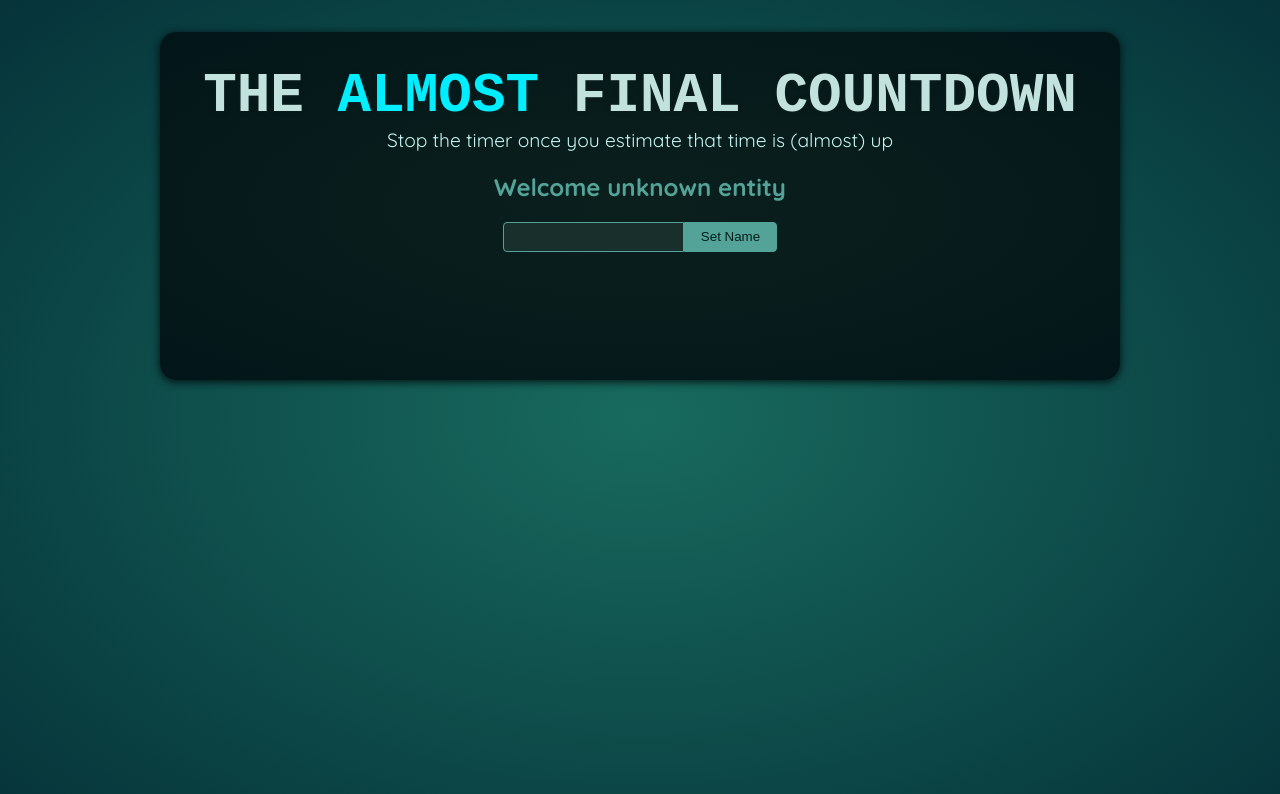
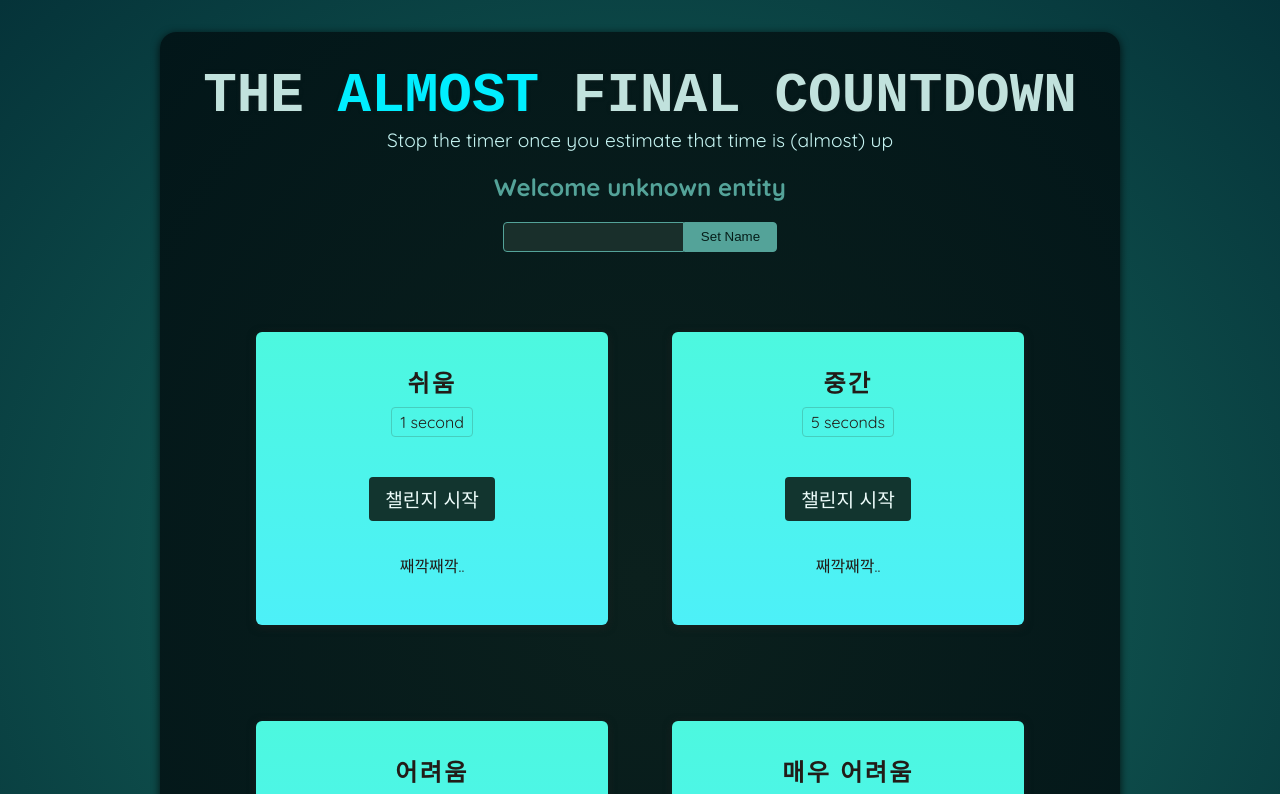
Before and after one commit to wjinss/udemy-react, a React (Vite) app in the folder 06-Refs-and-protals/: page / in a window 1280 px wide. Shown: the top 794 px of the page. Built offline with nearby package versions, Linux system fonts and the light colour scheme; a web font is replaced by a local one.

Commit message:
learn. ~135 TimerChallenge 컴포넌트 생성 및 호출

```diff
--- a/06-Refs-and-protals/src/App.jsx
+++ b/06-Refs-and-protals/src/App.jsx
@@ -1,10 +1,16 @@
-import Player from './components/Player.jsx';
+import Player from "./components/Player.jsx";
+import TimerChallenge from "./components/TimerChallenge.jsx";
 
 function App() {
   return (
     <>
       <Player />
-      <div id="challenges"></div>
+      <div id="challenges">
+        <TimerChallenge title="쉬움" targetTime={1} />
+        <TimerChallenge title="중간" targetTime={5} />
+        <TimerChallenge title="어려움" targetTime={10} />
+        <TimerChallenge title="매우 어려움" targetTime={15} />
+      </div>
     </>
   );
 }
--- /dev/null
+++ b/06-Refs-and-protals/src/components/TimerChallenge.jsx
@@ -0,0 +1,14 @@
+export default function TimerChallenge({ title, targetTime }) {
+  return (
+    <section className="challenge">
+      <h2>{title}</h2>
+      <p className="challenge-time">
+        {targetTime} second{targetTime > 1 ? "s" : ""}
+      </p>
+      <p>
+        <button type="button">챌린지 시작</button>
+      </p>
+      <p className="">째깍째깍..</p>
+    </section>
+  );
+}
```
